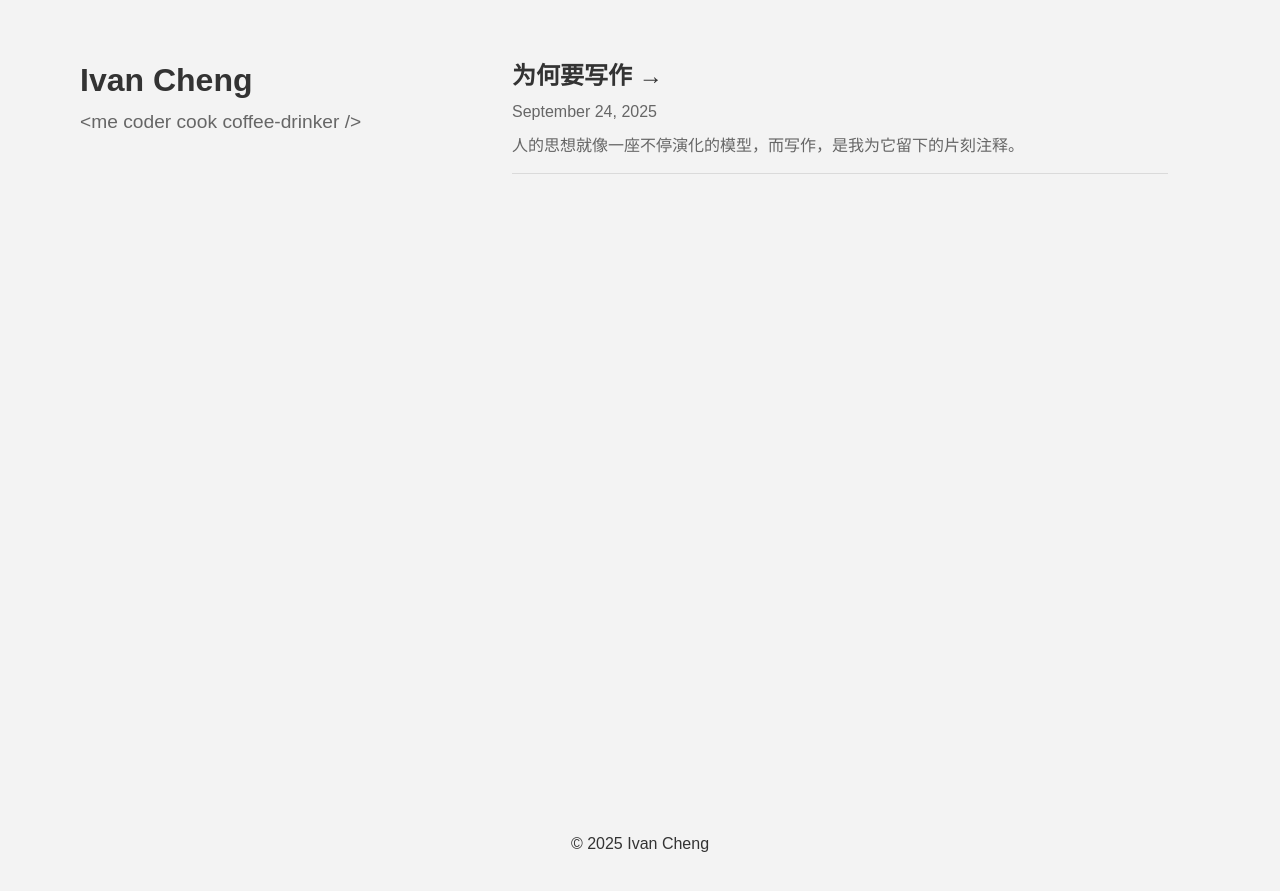
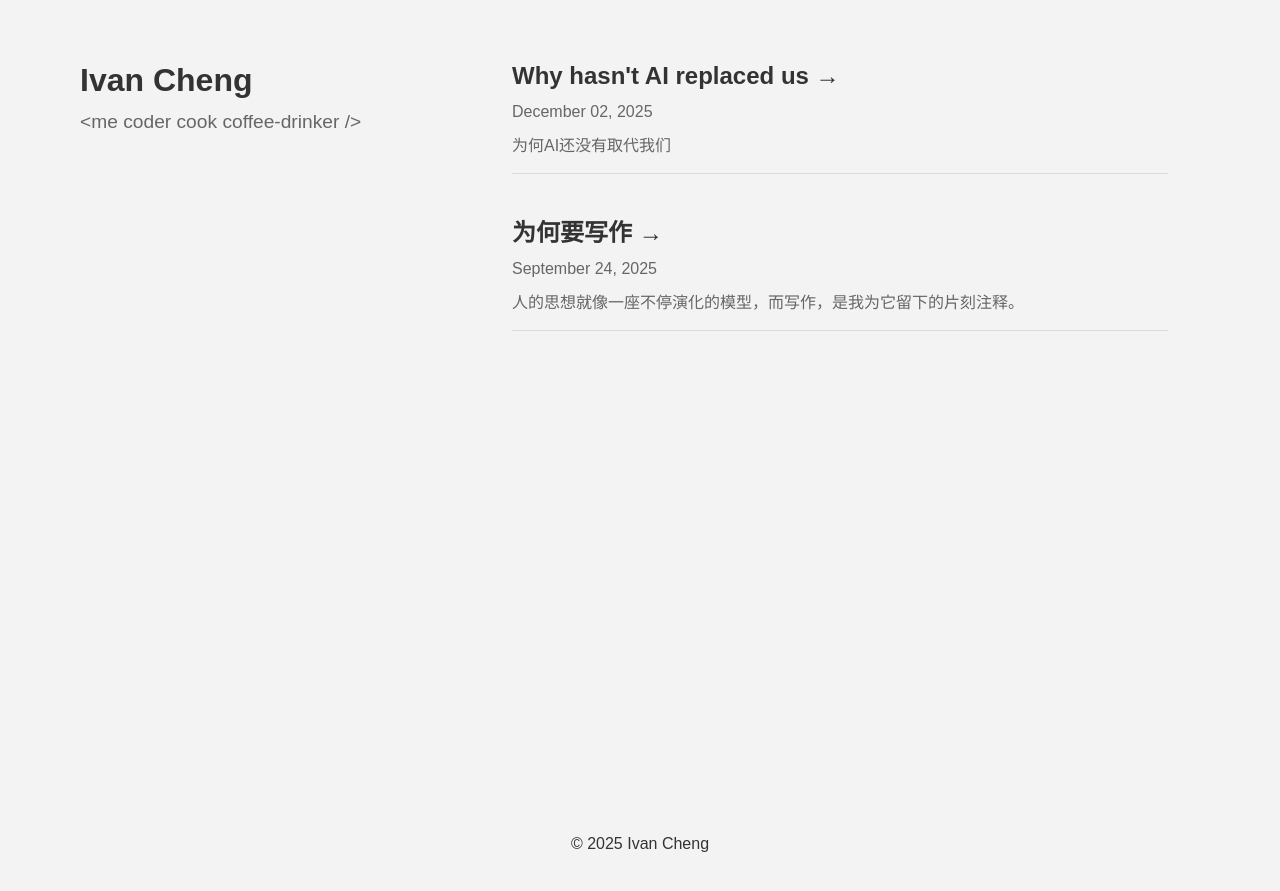
Before and after one commit to sschengyf/my-website, a Jekyll site: the page built from app/index.html, in a window 1280 px wide. Shown: the top 891 px of the page. Built offline with Jekyll 4.4.1, drawn with Linux system fonts in a browser that asks for light colours; some web fonts are replaced.

Commit message:
chore: publish (#12)

```diff
--- a/app/_drafts/current-ai-under-the-hood.md
+++ b/app/_posts/2025-12-02-why-has-not-ai-replaced-us.md
@@ -1,12 +1,12 @@
 ---
 layout: post
 title: Why hasn't AI replaced us
-caption: '为何AI还没有取代我们'
+caption: 为何AI还没有取代我们
 author: Ivan Cheng
 categories: AI Technology
 tags: AI
+date: 2025-12-02 09:40 +0000
 ---
-
 毫无疑问，这两年最热门的话题无疑是 AI，我记得大概在 2020 年还问过一个搞 AI 的朋友，什么时候 AI 会替代程序员的工作，那时他说很难。没想到 2022 年 OpenAI 的 ChatGPT 横空出世，举世震惊，好像全世界都没有做好心理准备的情况下，AI 的拐点就出现在面前，一夜之间犹如科幻照进现实。震惊之余，当时讨论最多的话题有哪些工作最容易被 AI 取代，或者 AI 什么时候会取代人，要么是做哪些工作最不容易被 AI 取代，史称“第一次程序员危机”。三年过去了，时至今日，虽然让人担心的巨大裁员还没发生，但 AI 何时取代人的工作的话题依然在热烈讨论，恰逢这两年确有不少公司裁员，多则几千人少则几十上百人，裁员的主要原因不见得是 AI 的出现导致的。这里有一个大的背景不应该被忽视，大瘟疫时期的低利息环境让许多公司轻松融资，不少公司疯狂投资和扩编人员，造成人员超编，公司运营效率降低，疫情结束之后，为降低通胀，各国央行执行升息政策，经济环境恶化，公司利润下滑，公司希望通过或多或少的裁员来降低运营成本来提高利润。这时 AI 的适时出现，和公司的裁员需求碰上， AI 是个体面的裁员借口还是真的完全替代了被裁掉员工的工作，以至于还有公司推出 AI 产品号称能代替人工。
 
 现在 AI 的发展处于方兴未艾的阶段，时刻都有新的名词和新概念被发明出来，AI agents，MCP，RAG, LangChain 等等，这些新概念本质上关注如何有效应用 AI 来解决现有的问题。当然应用对产业发展至关重要，如果不能应用，产生不了价值，这个产业便不能可持续的吸引投资和人才。但这些新的概念并非 AI 取代人的关键，核心还是目前 AI 的原理。所以我想看看当前 AI 原理来探讨目前 AI 对取代人类的可能。
```
Also changed, not shown: README.md.
